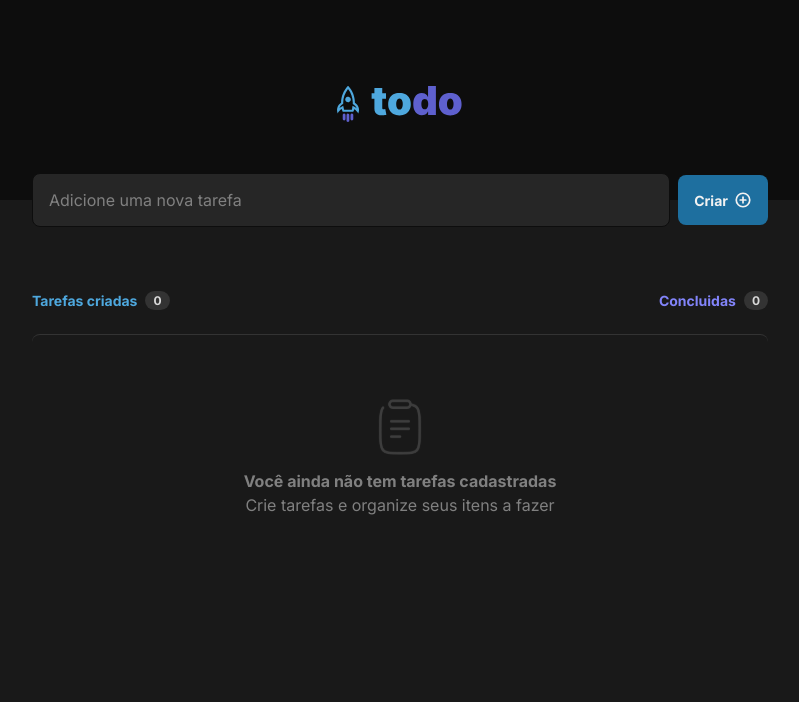
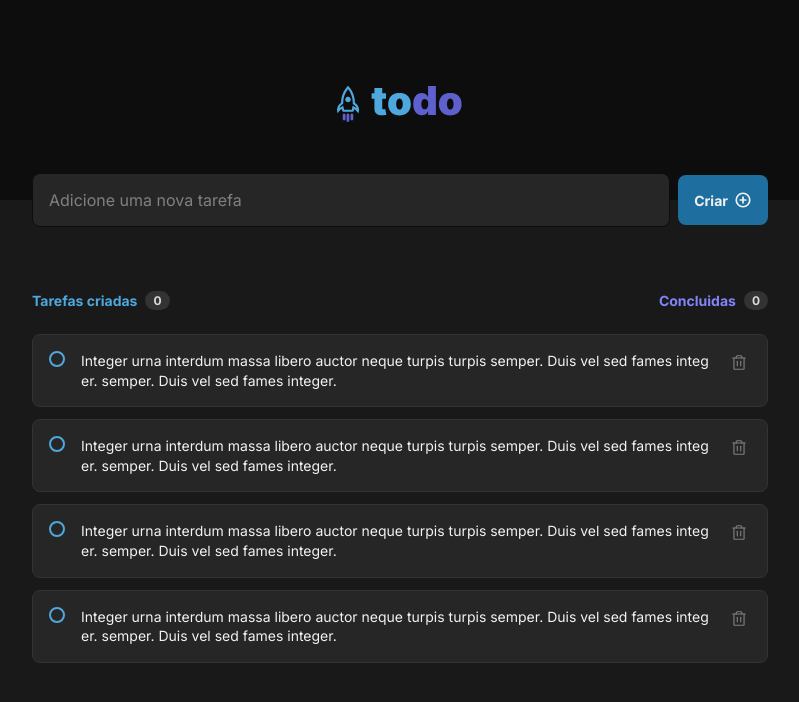
Before and after one commit to EllenBessa/todo-list, a React (Vite) app: page / in a window 1280 px wide. Shown: the top 702 px of the page, without its empty margins (240-1039 px from the left). Built offline with nearby package versions, Linux system fonts and the light colour scheme.

Commit message:
feat: :lipstick: Construção e estilização da lista e dos cards de tarefas

```diff
--- a/src/App.jsx
+++ b/src/App.jsx
@@ -1,4 +1,4 @@
-import { PlusCircle } from "phosphor-react";
+import { PlusCircle, Trash } from "phosphor-react";
 
 import styles from "./styles/App.module.css";
 
@@ -34,11 +34,69 @@ export function App() {
             </div>
           </header>
 
-          <section className={styles.emptyList}>
+          {/* <section className={styles.emptyList}>
             <img src={Clipboard} alt="" />
 
             <strong>Você ainda não tem tarefas cadastradas</strong>
             <span>Crie tarefas e organize seus itens a fazer</span>
+          </section> */}
+
+          <section className={styles.tasksList}>
+            <div className={styles.taskCard}>
+              <input type="checkbox" />
+
+              <span>
+                Integer urna interdum massa libero auctor neque turpis turpis
+                semper. Duis vel sed fames integer. semper. Duis vel sed fames
+                integer.
+              </span>
+
+              <button>
+                <Trash size={18} color="#808080" />
+              </button>
+            </div>
+
+            <div className={styles.taskCard}>
+              <input type="checkbox" />
+
+              <span>
+                Integer urna interdum massa libero auctor neque turpis turpis
+                semper. Duis vel sed fames integer. semper. Duis vel sed fames
+                integer.
+              </span>
+
+              <button>
+                <Trash size={18} color="#808080" />
+              </button>
+            </div>
+
+            <div className={styles.taskCard}>
+              <input type="checkbox" />
+
+              <span>
+                Integer urna interdum massa libero auctor neque turpis turpis
+                semper. Duis vel sed fames integer. semper. Duis vel sed fames
+                integer.
+              </span>
+
+              <button>
+                <Trash size={18} color="#808080" />
+              </button>
+            </div>
+
+            <div className={styles.taskCard}>
+              <input type="checkbox" />
+
+              <span>
+                Integer urna interdum massa libero auctor neque turpis turpis
+                semper. Duis vel sed fames integer. semper. Duis vel sed fames
+                integer.
+              </span>
+
+              <button>
+                <Trash size={18} color="#808080" />
+              </button>
+            </div>
           </section>
         </main>
       </div>
--- a/src/styles/App.module.css
+++ b/src/styles/App.module.css
@@ -127,6 +127,90 @@
   color: #808080;
 }
 
+.tasksList {
+  margin-top: 24px;
+
+  display: flex;
+  flex-direction: column;
+  gap: 12px;
+}
+
+.taskCard {
+  padding: 16px;
+
+  background-color: #262626;
+  border: 1px solid #333333;
+  border-radius: 8px;
+
+  display: flex;
+  justify-content: space-between;
+}
+
+.taskCard input[type="checkbox"] {
+  appearance: none;
+  -webkit-appearance: none;
+
+  width: 16px;
+  height: 16px;
+
+  border: 2px solid #4ea8de;
+  border-radius: 99999px;
+
+  cursor: pointer;
+}
+
+.taskCard input[type="checkbox"]:checked {
+  background-color: #5e60ce;
+  background-image: url("../assets/check.svg");
+  background-position: center;
+  background-repeat: no-repeat;
+
+  border-color: #5e60ce;
+
+  display: flex;
+  align-items: center;
+  justify-content: center;
+}
+
+.taskCard span {
+  flex: 1;
+
+  margin-left: 16px;
+  margin-right: 18px;
+
+  font-size: 14px;
+  color: #f2f2f2;
+  line-height: 1.4;
+
+  word-break: break-all;
+}
+
+.taskCard:has(input[type="checkbox"]:checked) span {
+  text-decoration: line-through;
+  color: #808080;
+}
+
+.taskCard button {
+  all: unset;
+
+  width: 24px;
+  height: 24px;
+
+  border-radius: 4px;
+
+  display: flex;
+  align-items: center;
+  justify-content: center;
+
+  cursor: pointer;
+  transition: 0.2s;
+}
+
+.taskCard button:hover {
+  filter: brightness(1.2);
+  background-color: #333333;
+}
+
 @media (max-width: 600px) {
   .form button {
     gap: 0;
```
Also changed, not shown: src/assets/check.svg (added).
